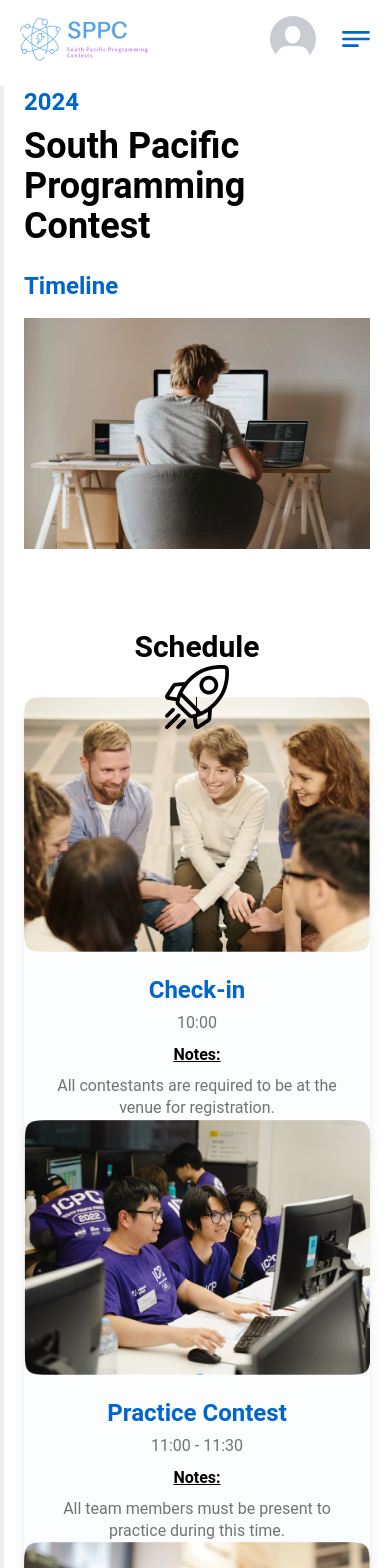
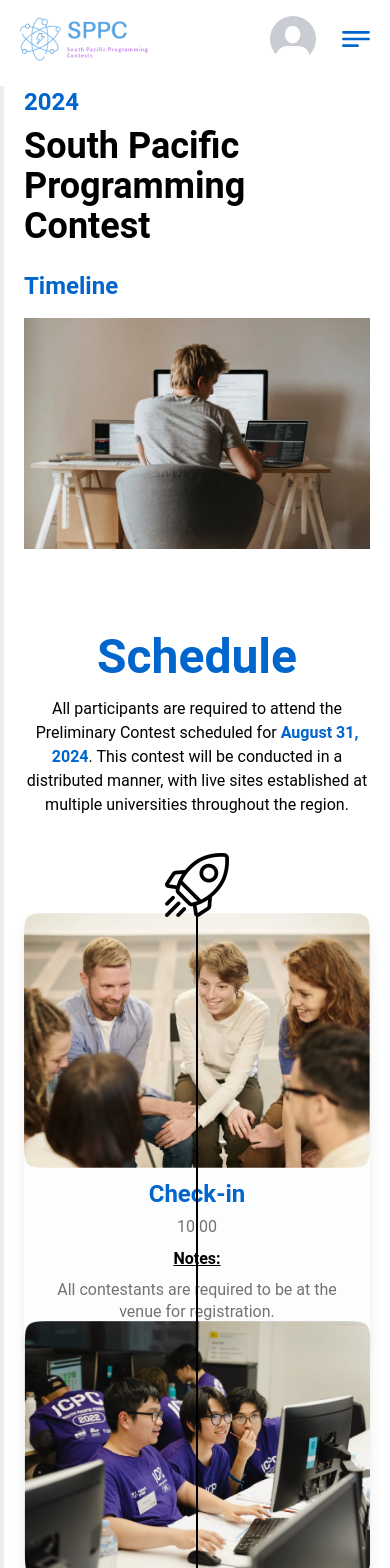
Before and after one commit to tranducanh2111/sppc-contest, a Next.js app: page /timeline in a window 390 px wide. Shown: the top 1568 px of the page. Built offline with nearby package versions, Linux system fonts and the light colour scheme; no server answers.

Commit message:
desktop, tablet layout component/timeline/timeline-journey

```diff
--- a/src/page-sections/Timeline/TimelineJourney.tsx
+++ b/src/page-sections/Timeline/TimelineJourney.tsx
@@ -26,19 +26,22 @@ const Timeline = () => {
 
   return (
     <section>
-      <h2 className="text-center text-3xl font-semibold mb-8">Schedule</h2>
+      <div className='mb-[6rem] flex flex-col gap-[0.75rem]'>
+        <h2 className="text-center text-h2 text-primary font-semibold">Schedule</h2>
+        <p className='text-body text-center mx-auto max-w-[800px]'>All participants are required to attend the Preliminary Contest scheduled for <span className='text-primary font-semibold'>August 31, 2024</span>. This contest will be conducted in a distributed manner, with live sites established at multiple universities throughout the region.</p>
+      </div>
+
       <div className="relative">
         {/* Middle SVG Line with Rocket and Flag Icons */}
-        <div className="absolute left-1/2 transform -translate-x-1/2 h-full flex flex-col items-center z-10">
+        <div className="absolute left-1/2 transform -translate-x-1/2 h-full flex flex-col items-center z-50">
           <div className="relative h-full w-[64px]">
-            <div className="absolute top-0 transform -translate-y-1/2 z-20">
+            <div className="absolute -top-7 transform -translate-y-1/2 z-10">
               <Image src={RocketIcon} alt="Rocket Icon" width={64} height={64} />
             </div>
-            <svg height="100%" width="2" className="absolute top-0 bottom-0 left-1/2 transform -translate-x-1/2 z-0">
-              {/* Adjusted line to span the height correctly */}
-              <line y1="30px" y2="calc(100% - 13px)" stroke="black" strokeWidth="2" />
+            <svg height="calc(100%-64px)" width="2" className="absolute top-0 bottom-[0] left-1/2 transform -translate-x-1/2 z-0">
+              <line x1="1" y1="0" x2="1" y2="100%" stroke="black" strokeWidth="2" />
             </svg>
-            <div className="absolute bottom-0 transform translate-y-1/2 z-20">
+            <div className="absolute -bottom-3 transform translate-y-1/2 z-10">
               <Image src={FlagIcon} alt="Flag Icon" width={64} height={64} />
             </div>
           </div>
@@ -49,15 +52,17 @@ const Timeline = () => {
             key={index}
             className={`mb-12 relative flex ${index % 2 === 0 ? 'justify-start' : 'justify-end'}`}
             ref={el => (cardRefs.current[index] = el)}
-            style={{ zIndex: 5 }} // Adjust the zIndex as needed for your layout
+            style={{ zIndex: 1 }}
           >
-            <div className={`w-full lg:w-1/2 ${index % 2 === 0 ? 'text-left lg:pr-32' : 'text-right lg:pl-32'}`}>
-              <div className="flex flex-col items-center lg:items-start text-center lg:text-left rounded-[12px] bg-[#FBFDFF] shadow-lg">
-                {/* Ensure each Image component has width and height properties */}
+            {/* Connecting Line */}
+            <div className={`absolute ${index % 2 === 1 ? 'left-[calc(50%-1px)]' : 'right-[calc(50%-1px)]'} top-1/2 transform -translate-y-1/2 w-[35%] h-0.5 bg-black z-0`} />
+
+            <div className={`w-full md:w-1/2 ${index % 2 === 0 ? 'text-left md:pr-16 lg:pr-32' : 'text-right md:pl-16 lg:pl-32'} z-50`}>
+              <div className="flex flex-col items-center md:items-start text-center md:text-left rounded-[12px] bg-[#FBFDFF] shadow-lg">
                 <figure className="relative w-[100%] h-[65%] object-cover rounded-t-[12px]">
                     <img src={item.image} alt={item.title} loading="lazy" className='w-full h-full object-cover rounded-t-[12px]' />
                 </figure>
-                <article className='flex flex-col items-center justify-center pt-[1.5rem] pb-[2rem] px-[16px] sm:space-y-[1.5rem] space-y-[9px]'>
+                <article className='flex flex-col items-center justify-center pt-[0.75rem] lg:pt-[1.5rem] pb-[1.25rem] lg:pb-[2rem] px-[1rem] lg:px-[2rem] sm:space-y-[1.5rem] space-y-[9px]'>
                   <span className='flex flex-col w-full gap-[0.5rem]'>
                     <h3 className='text-h3 text-primary font-semibold line-clamp-1'>{item.title}</h3>
                     <p className='overflow-y-hidden w-auto leading-[22px] text-grey text-bodyline-clamp-2'>{item.time}</p>
@@ -66,7 +71,7 @@ const Timeline = () => {
                     <p className='text-body underline font-bold'>Notes:</p>
                     <p className='overflow-y-hidden w-auto leading-[22px] text-grey text-body'>{item.note}</p>
                   </span>
-              </article>
+                </article>
               </div>
             </div>
           </div>
```
